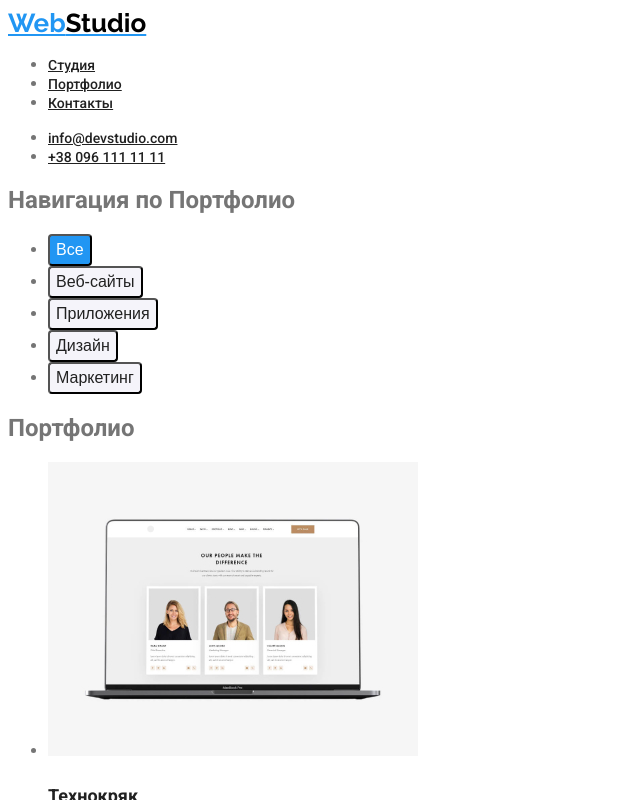
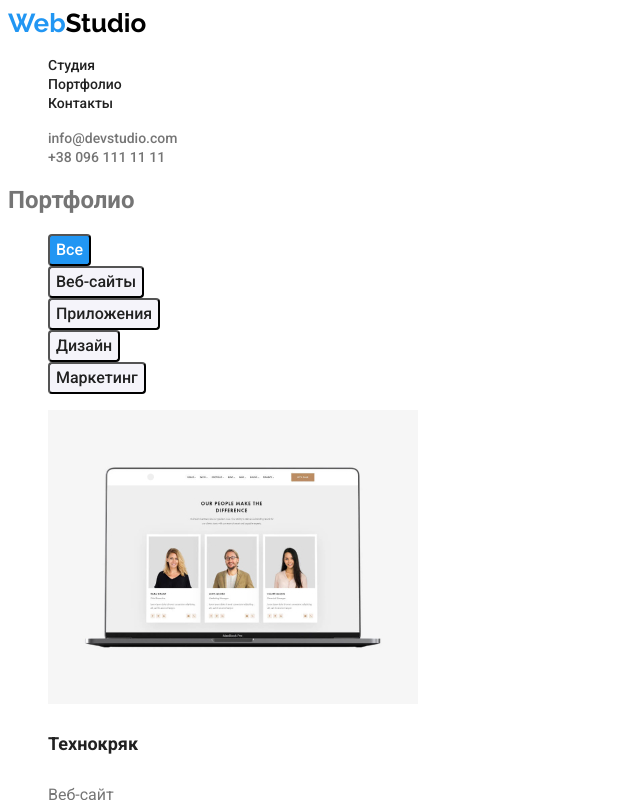
Before and after one commit to StepantsovVlad/goit-markup-hw-02, a plain HTML site: page portfolio.html in a window 1280 px wide. Both pictures are taken after a click on the button "Все". Shown: the top 800 px of the page, without its empty margins (0-640 px from the left). Drawn offline with Linux system fonts and the light colour scheme.

Commit message:
исправление ДЗ

```diff
--- a/css/styles.css
+++ b/css/styles.css
@@ -1,10 +1,24 @@
-/* основной цвет текста #212121 */
-/* вторичный цвет текста #757575 */
+:root {
+  --primary-text-collor: #757575;
+  --title-text-collor: #212121;
+  --accent-collor: #2196f3;
+  --white-collor: #ffffff;
+}
+
+/* основной цвет текста #757575 */
+/* вторичный цвет текста #212121 */
+/* текст с прозрачностью rgba(255, 255, 255, 0.6)*/
 /* белый #FFFFFF */
 /* акцент #2196F3 */
+li {
+  list-style-type: none;
+}
+a {
+  text-decoration: none;
+}
 body {
-  background-color: #fff;
-  color: #757575;
+  background-color: var(--white-collor);
+  color: var(--primary-text-collor);
   font-family: roboto, sans-serif;
 }
 /* logo */
@@ -16,11 +30,11 @@ body {
   color: #2196f3;
 }
 .logo .black {
-  color: #000;
+  color: #000000;
 }
 /* site-nav */
 .site-nav a {
-  color: #212121;
+  color: var(--title-text-collor);
   font-weight: 500;
   font-size: 14px;
   line-height: 1.14;
@@ -31,7 +45,7 @@ body {
 }
 /* site-contacts */
 .site-contacts .link {
-  color: #212121;
+  color: var(--primary-text-collor);
   font-weight: 500;
   font-size: 14px;
   line-height: 1.14;
@@ -44,11 +58,11 @@ body {
 .footer-section {
   font-size: 14px;
   line-height: 1.71;
-  color: #ffffff;
+  color: var(--white-collor);
   background-color: #2f303a;
 }
 .logo .white {
-  color: #ffffff;
+  color: var(--white-collor);
 }
 .footer-section .link {
   color: rgba(255, 255, 255, 0.6);
@@ -66,14 +80,16 @@ body {
   font-weight: 900;
   font-size: 44px;
   line-height: 1.36;
-  color: #ffffff;
+  color: var(--white-collor);
+  text-transform: uppercase;
 }
 .hero .buttons {
+  font-family: roboto, sans-serif;
   font-weight: bold;
   font-size: 16px;
   line-height: 1.87;
   border-radius: 4px;
-  color: #ffffff;
+  color: var(--white-collor);
   background: #2196f3;
 }
 /* section-advantage */
@@ -83,7 +99,7 @@ body {
   line-height: 1.14;
   letter-spacing: 0.03em;
   text-transform: uppercase;
-  color: #212121;
+  color: var(--title-text-collor);
 }
 .section-advantage .example {
   font-size: 14px;
@@ -96,7 +112,7 @@ body {
   line-height: 1.16;
   text-align: center;
   letter-spacing: 0.03em;
-  color: #212121;
+  color: var(--title-text-collor);
 }
 /*section-employee  */
 .section-employee h2 {
@@ -104,13 +120,13 @@ body {
   line-height: 1.16;
   text-align: center;
   letter-spacing: 0.03em;
-  color: #212121;
+  color: var(--title-text-collor);
 }
 .section-employee .name {
   font-weight: 500;
   font-size: 16px;
   line-height: 1.18;
-  color: #212121;
+  color: var(--title-text-collor);
 }
 .section-employee .department {
   font-size: 16px;
@@ -118,26 +134,27 @@ body {
 }
 
 /* portfolio buttons  */
-.section-button .buttons {
+.section-portfolio .buttons {
+  font-family: roboto, sans-serif;
   background-color: rgba(245, 244, 250, 1);
   border-radius: 4px;
-  color: #212121;
+  color: var(--title-text-collor);
   font-weight: 500;
   font-size: 16px;
   line-height: 1.63;
 }
-.section-button .buttons:hover,
-.section-button .buttons:focus {
+.section-portfolio .buttons:hover,
+.section-portfolio .buttons:focus {
   background-color: #2196f3;
-  color: #ffffff;
+  color: var(--white-collor);
 }
 .section-portfolio h3 {
   font-size: 18px;
   line-height: 2;
-  color: #212121;
+  color: var(--title-text-collor);
 }
 .section-portfolio p {
   font-size: 16px;
   line-height: 1.87;
-  color: #757575;
+  color: var(--primary-text-collor);
 }
--- a/portfolio.html
+++ b/portfolio.html
@@ -14,10 +14,10 @@
 <body>
     <header>
         <nav>
-            <a href="" class="logo">Web<span class="black">Studio</span></a>
+            <a href="./index.html" class="logo">Web<span class="black">Studio</span></a>
             <ul class="site-nav">
-                <li><a href="" class="link">Студия</a></li>
-                <li><a href="" class="link">Портфолио</a></li>
+                <li><a href="./index.html" class="link">Студия</a></li>
+                <li><a href="./portfolio.html" class="link">Портфолио</a></li>
                 <li><a href="" class="link">Контакты</a></li>
             </ul>
         </nav>
@@ -27,8 +27,8 @@
         </ul>
     </header>
     <main>
-    <section class="section-button">
-        <h2>Навигация по Портфолио</h2>
+    <section class="section-portfolio">
+        <h1>Портфолио</h1>
         <ul>
             <li><button type="button" class="buttons">Все</button></li>
             <li><button type="button" class="buttons">Веб-сайты</button></li>
@@ -36,9 +36,6 @@
             <li><button type="button" class="buttons">Дизайн</button></li>
             <li><button type="button" class="buttons">Маркетинг</button></li>
         </ul>
-    </section>
-    <section class="section-portfolio">
-        <h1>Портфолио</h1>
         <ul>
             <li>
                 <a href=""><img src="images/tehnokryak.jpg" alt="ноутбук-с-портфолио" width="370">
@@ -50,8 +47,6 @@
                     cupiditate.
                 </p>
                 </a>
-
-
             </li>
             <li>
                 <a href="">
@@ -135,7 +130,7 @@
     </section>
     </main>
     <footer class="footer-section">
-        <a href="" class="logo">Web<span class="white">Studio</span></a>
+        <a href="./index.html" class="logo">Web<span class="white">Studio</span></a>
         <p>г. Киев, пр-т Леси Украинки, 26</p>
         <ul>
             <li><a href="mailto:info@example.com" class="link">info@example.com</a></li>
```
Also changed, not shown: index.html (+4 -4 lines).
